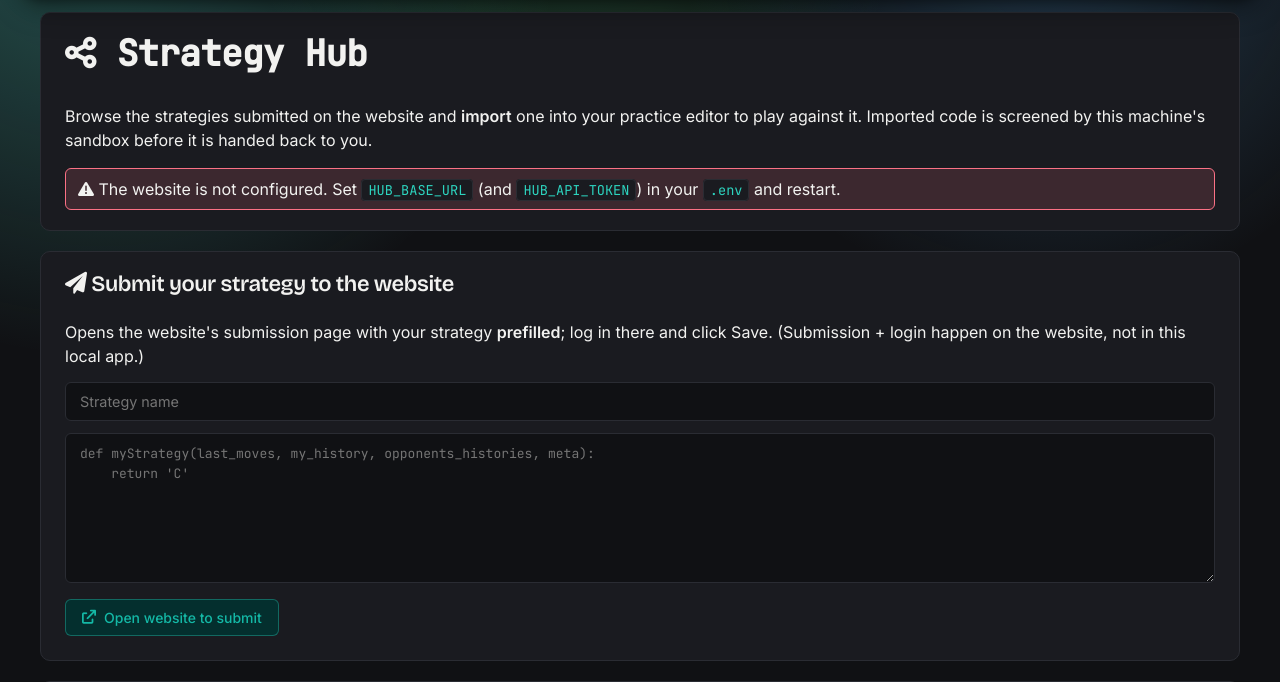
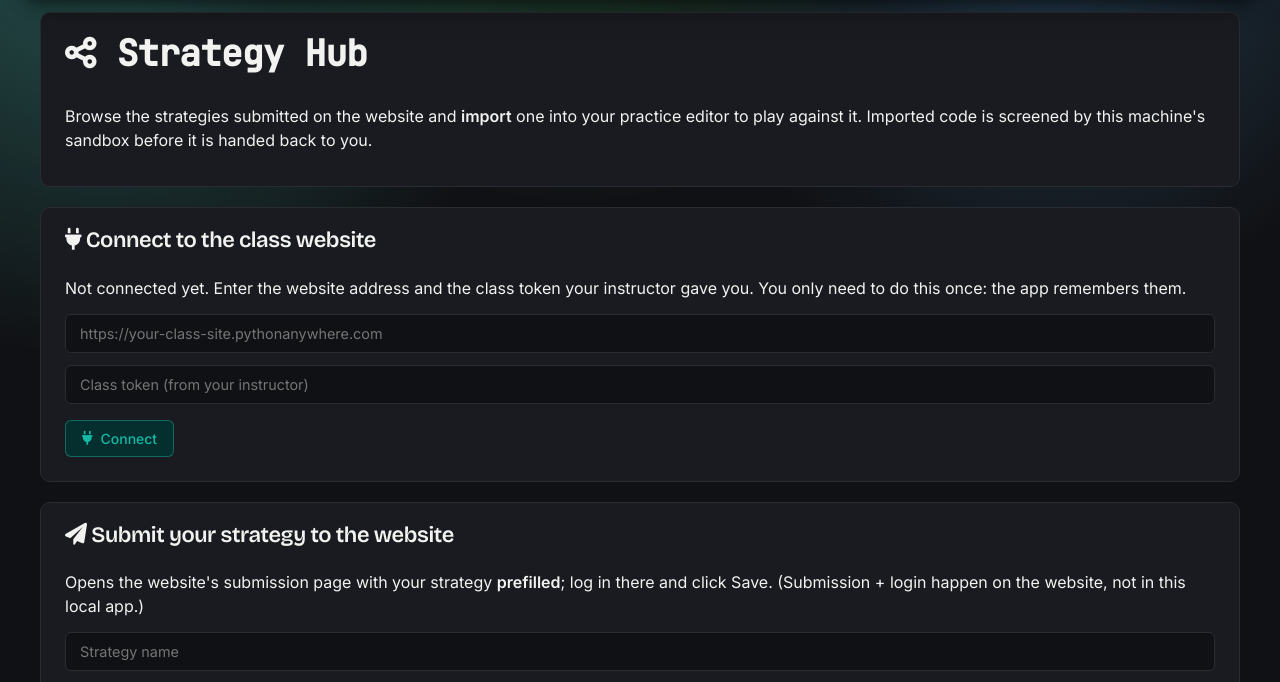
Before and after one commit to COMPUTATION-NOT-FOUND/ipd-app, a Flask app: page /hub in a window 1280 px wide. Shown: the part 66-748 px from the top of the page. Run offline with Flask 3, Linux system fonts and the light colour scheme; data that the repository does not hold is empty.

Commit message:
Hub page: "Connect to the class website" form (no .env editing)
Students can now enter the website address and class token in the app
(Hub page) instead of creating and editing a .env file. The app tests the
connection first (a wrong token or address gets a plain explanation),
saves both values to .env next to the app or exe (other lines kept,
written atomically), applies them immediately, and pulls the gallery.
The token is never shown back on the page.

Because this decides where the class token is sent and where strategy
code is fetched from, POST /settings/hub only accepts JSON from the app's
own page (Origin and loopback Host checked, so another website can't
repoint a student's app), requires https (except localhost), and validates
both values strictly so nothing can be injected into .env.

The practice page's empty-gallery note and the "not configured" messages
now point to the form; the README describes it as the normal route.

Tested: 12 route tests (incl. injection, cross-site and DNS-rebinding
attempts), and an end-to-end run of the rebuilt exe against a stand-in
website: wrong token explained, nothing saved; right token saved next to
the exe, classmates' strategies loaded, remembered after a restart.

Co-Authored-By: Claude Opus 5.5 <noreply@anthropic.com>

```diff
--- a/app.py
+++ b/app.py
@@ -1276,7 +1276,94 @@ def hub():
     """Browse / import strategies fetched from the website, and submit/publish via handoff."""
     import hub_client
     return render_template('hub.html', hub_enabled=hub_client.hub_enabled(),
-                           hub_base_url=hub_client.HUB_BASE_URL)
+                           hub_base_url=hub_client.HUB_BASE_URL,
+                           hub_has_token=bool(hub_client.HUB_API_TOKEN))
+
+
+# --- "Connect to the class website" (Hub page form) ---------------------------------------
+# Lets a student set the website address + class token from inside the app instead of editing
+# .env by hand. The values are saved to .env next to the app/exe (APP_DIR) and applied at once.
+#
+# This changes where the app sends the class token and fetches code from, so it must only be
+# reachable from the app's own page: any website the student visits can send requests to
+# 127.0.0.1. Hence: JSON only (a cross-site form can't send JSON without a CORS preflight, which
+# this app never grants), the Origin header (if sent) must be this app, and the Host must be
+# loopback (blocks DNS-rebinding). Values are validated strictly so nothing can be injected into
+# .env, and the connection is tested before anything is saved.
+_HUB_URL_RE = re.compile(r'^https?://[A-Za-z0-9.\-]+(:\d{1,5})?(/[A-Za-z0-9._~\-/]*)?$')
+_HUB_TOKEN_RE = re.compile(r'^[A-Za-z0-9_\-]{8,200}$')
+
+
+def _save_env_values(values):
+    """Set KEY=value lines in APP_DIR/.env, keeping every other line; written atomically."""
+    path = os.path.join(APP_DIR, '.env')
+    try:
+        with open(path, 'r', encoding='utf-8') as f:
+            lines = f.read().splitlines()
+    except FileNotFoundError:
+        lines = ['# Settings for the IPD practice app (saved by the Hub page).']
+    remaining = dict(values)
+    for i, line in enumerate(lines):
+        key = line.split('=', 1)[0].strip()
+        if '=' in line and not line.lstrip().startswith('#') and key in remaining:
+            lines[i] = f'{key}={remaining.pop(key)}'
+    lines.extend(f'{k}={v}' for k, v in remaining.items())
+    tmp = path + '.tmp'
+    with open(tmp, 'w', encoding='utf-8') as f:
+        f.write('\n'.join(lines) + '\n')
+    os.replace(tmp, path)
+
+
+@app.route('/settings/hub', methods=['GET', 'POST'])
+@login_required
+@limiter.limit("20 per minute", methods=['POST'])
+def hub_settings():
+    """GET: connection status (never the token). POST {base_url, token}: test, save, apply."""
+    import hub_client
+    global HUB_BASE_URL, HUB_API_TOKEN
+    if request.method == 'GET':
+        return jsonify({'connected': hub_client.hub_enabled() and bool(hub_client.HUB_API_TOKEN),
+                        'base_url': hub_client.HUB_BASE_URL})
+
+    if request.host.rsplit(':', 1)[0] not in ('127.0.0.1', 'localhost'):
+        abort(403)
+    origin = request.headers.get('Origin')
+    if origin and origin != f'{request.scheme}://{request.host}':
+        abort(403)
+    if not request.is_json:
+        return jsonify({'error': 'Expected JSON.'}), 415
+
+    data = request.get_json(silent=True) or {}
+    base_url = str(data.get('base_url') or '').strip().rstrip('/')
+    token = str(data.get('token') or '').strip()
+    if len(base_url) > 200 or not _HUB_URL_RE.match(base_url):
+        return jsonify({'error': 'Enter the website address in full, e.g. '
+                                 'https://your-class-site.pythonanywhere.com'}), 400
+    host = base_url.split('://', 1)[1].split('/', 1)[0].split(':', 1)[0]
+    if base_url.startswith('http://') and host not in ('127.0.0.1', 'localhost'):
+        return jsonify({'error': 'The address must start with https:// (the token must not be '
+                                 'sent unencrypted).'}), 400
+    if not _HUB_TOKEN_RE.match(token):
+        return jsonify({'error': 'That token looks wrong: it should be one long run of letters '
+                                 'and numbers, exactly as your instructor gave it.'}), 400
+
+    try:
+        hub_client.check_connection(base_url, token)
+    except hub_client.HubError as e:
+        return jsonify({'error': str(e)}), 400
+
+    try:
+        _save_env_values({'HUB_BASE_URL': base_url, 'HUB_API_TOKEN': token})
+    except OSError as e:
+        app.logger.error(f"Could not save .env: {e}")
+        return jsonify({'error': "Connected, but the settings couldn't be saved next to the app "
+                                 "(is the folder read-only?). They will work until you close it."}), 500
+    finally:
+        # Apply for this session either way (the connection was verified).
+        os.environ['HUB_BASE_URL'], os.environ['HUB_API_TOKEN'] = base_url, token
+        HUB_BASE_URL, HUB_API_TOKEN = base_url, token
+        hub_client.configure(base_url, token)
+    return jsonify({'success': True, 'base_url': base_url})
 
 
 @app.route('/hub/list', methods=['GET'])
--- a/hub_client.py
+++ b/hub_client.py
@@ -44,7 +44,35 @@ def _headers():
 
 def _require_enabled():
     if not hub_enabled():
-        raise HubError('Website is not configured. Set HUB_BASE_URL in your .env.')
+        raise HubError('Not connected to the class website yet. Open the Hub page and use '
+                       '"Connect to the class website".')
+
+
+def configure(base_url, token):
+    """Point this client at a website for the rest of the session (the Hub page's
+    "Connect to the class website" form; app.py also saves the values to .env)."""
+    global HUB_BASE_URL, HUB_API_TOKEN
+    HUB_BASE_URL = (base_url or '').strip().rstrip('/')
+    HUB_API_TOKEN = (token or '').strip()
+
+
+def check_connection(base_url, token):
+    """Try the website with these details before they are saved. Raises HubError with a
+    message a student can act on; returns None when the website accepts the token."""
+    url = f"{base_url.rstrip('/')}/api/strategies"
+    try:
+        resp = requests.get(url, headers={'Accept': 'application/json',
+                                          'Authorization': f'Bearer {token}'}, timeout=_TIMEOUT)
+    except requests.RequestException:
+        raise HubError('Could not reach that address. Check it is typed correctly and that '
+                       'you are online.')
+    if resp.status_code == 401:
+        raise HubError('The website did not accept that token. Check it with your instructor.')
+    if resp.status_code == 404:
+        raise HubError("That address doesn't look like the class website (no strategy list "
+                       "there). Check it with your instructor.")
+    if resp.status_code != 200:
+        raise HubError(f'The website answered with an error ({resp.status_code}). Try again later.')
 
 
 def list_strategies():
--- a/templates/hub.html
+++ b/templates/hub.html
@@ -47,12 +47,29 @@
             practice editor to play against it. Imported code is screened by this machine's sandbox
             before it is handed back to you.</p>
 
-            {% if not hub_enabled %}
-            <div class="hub-msg err" style="display:block;">
-                <i class="fas fa-triangle-exclamation"></i> The website is not configured. Set
-                <code>HUB_BASE_URL</code> (and <code>HUB_API_TOKEN</code>) in your <code>.env</code> and restart.
-            </div>
+        </div>
+
+        <!-- Connect to the class website: saves the address + token next to the app (.env) -->
+        <div class="card" id="connect">
+            <h3><i class="fas fa-plug"></i> Connect to the class website</h3>
+            {% if hub_enabled and hub_has_token %}
+            <p><i class="fas fa-circle-check" style="color: var(--success-color);"></i> Connected to
+                <strong>{{ hub_base_url }}</strong>.</p>
+            <details>
+                <summary style="cursor: pointer;">Change connection</summary>
+            {% else %}
+            <p>Not connected yet. Enter the website address and the class token your instructor gave
+                you. You only need to do this once: the app remembers them.</p>
+            <details open>
+                <summary style="display: none;"></summary>
             {% endif %}
+                <input type="url" id="connUrl" class="hub-field" maxlength="200"
+                       placeholder="https://your-class-site.pythonanywhere.com" value="{{ hub_base_url }}">
+                <input type="password" id="connToken" class="hub-field" maxlength="200" autocomplete="off"
+                       placeholder="Class token (from your instructor)">
+                <button id="connBtn" class="btn-success"><i class="fas fa-plug"></i> Connect</button>
+                <div id="connMsg" class="hub-msg"></div>
+            </details>
         </div>
 
         <!-- Submit your strategy (handoff to the website, which forces login) -->
@@ -226,6 +243,29 @@
             } catch (e) { showMsg(e.message, false); }
             finally { btn.disabled = false; }
         });
+        // "Connect to the class website": the server tests the address + token, saves them next
+        // to the app, and applies them at once; then pull the gallery and reload the page.
+        document.getElementById('connBtn').addEventListener('click', async () => {
+            const btn = document.getElementById('connBtn');
+            const base_url = document.getElementById('connUrl').value.trim();
+            const token = document.getElementById('connToken').value.trim();
+            if (!base_url || !token) { showMsg('Enter both the website address and the class token.', false, 'connMsg'); return; }
+            btn.disabled = true;
+            showMsg('Checking the connection…', true, 'connMsg');
+            try {
+                const resp = await fetch('/settings/hub', { method: 'POST',
+                    headers: { 'Content-Type': 'application/json' }, body: JSON.stringify({ base_url, token }) });
+                const data = await resp.json().catch(() => ({ error: 'Unexpected reply from the app (status ' + resp.status + ').' }));
+                if (!resp.ok) throw new Error(data.error || 'Could not connect.');
+                showMsg("Connected! Loading classmates' strategies…", true, 'connMsg');
+                try { await fetch('/hub/refresh', { method: 'POST' }); } catch (e) { /* the page reload shows the cache */ }
+                window.location.reload();
+            } catch (e) {
+                showMsg(e.message, false, 'connMsg');
+            } finally {
+                btn.disabled = false;
+            }
+        });
         document.getElementById('refreshBtn').addEventListener('click', doRefresh);
         document.querySelectorAll('.hub-subtab').forEach(b => b.addEventListener('click', () => {
             activeTab = b.dataset.tab;
```
Also changed, not shown: templates/index.html (+5 -5 lines), tests/regression/test_hub_settings.py (added, +96 -0 lines), README.md.
